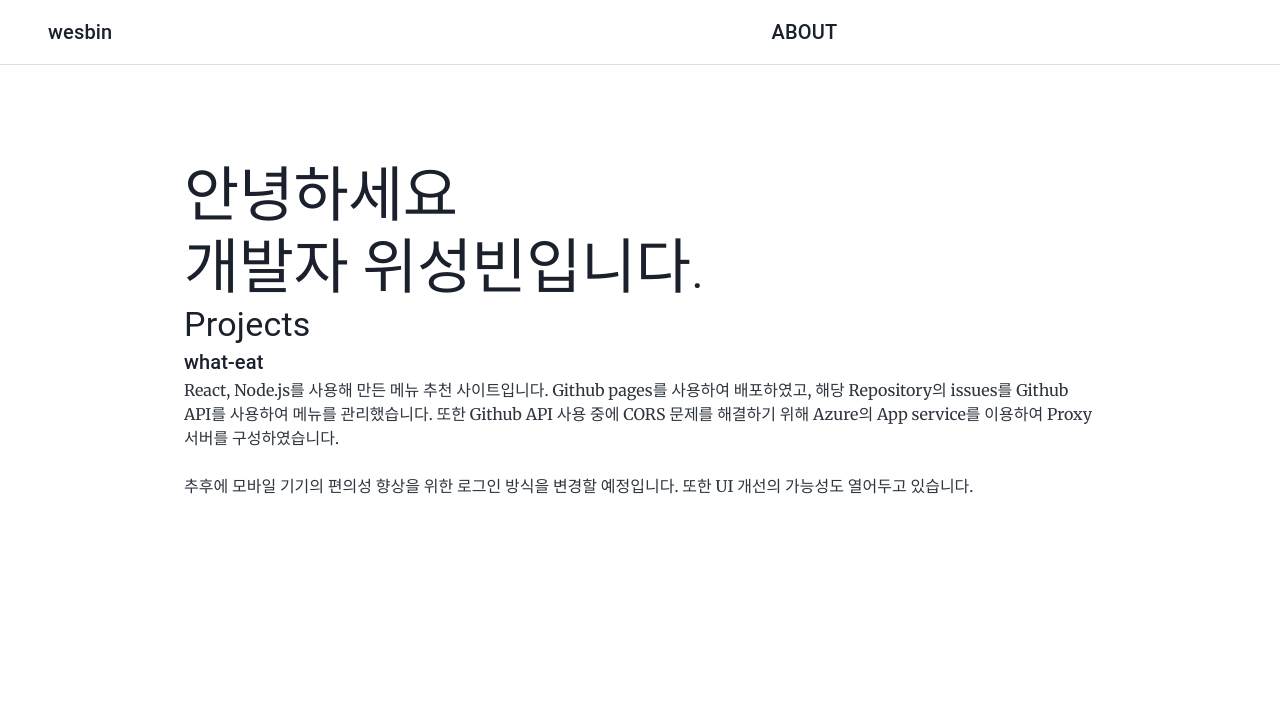
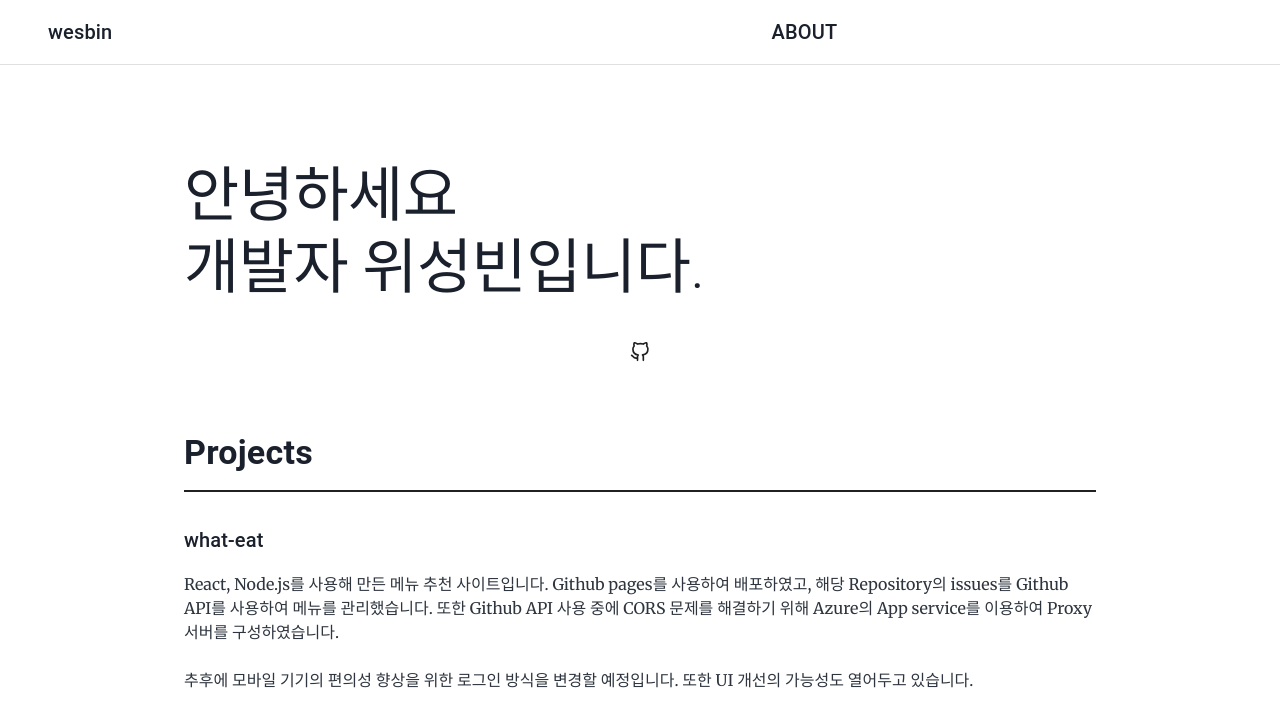
Before and after one commit to wesbin/wesbin.github.io, a Gatsby site: page /about in a window 1280 px wide. Built offline with nearby package versions, Linux system fonts and the light colour scheme; Gatsby itself is replaced by a stand-in of ours.

Commit message:
about 페이지 작성 중

```diff
--- a/src/components/main-list.js
+++ b/src/components/main-list.js
@@ -25,67 +25,6 @@
   },
   link: {
     'text-decoration': 'none'
-  },
-  root: {
-    display: 'flex',
-  },
-  appBar: {
-    zIndex: theme.zIndex.drawer + 1,
-    transition: theme.transitions.create(['width', 'margin'], {
-      easing: theme.transitions.easing.sharp,
-      duration: theme.transitions.duration.leavingScreen,
-    }),
-    borderBottom: `1px solid rgba(0, 0, 0, 0.12)`,
-    boxShadow: `none`
-  },
-  appBarShift: {
-    marginLeft: drawerWidth,
-    width: `calc(100% - ${drawerWidth}px)`,
-    transition: theme.transitions.create(['width', 'margin'], {
-      easing: theme.transitions.easing.sharp,
-      duration: theme.transitions.duration.enteringScreen,
-    }),
-  },
-  menuButton: {
-    marginRight: 36,
-  },
-  hide: {
-    display: 'none',
-  },
-  drawer: {
-    width: drawerWidth,
-    flexShrink: 0,
-    whiteSpace: 'nowrap',
-  },
-  drawerOpen: {
-    width: drawerWidth,
-    transition: theme.transitions.create('width', {
-      easing: theme.transitions.easing.sharp,
-      duration: theme.transitions.duration.enteringScreen,
-    }),
-  },
-  drawerClose: {
-    transition: theme.transitions.create('width', {
-      easing: theme.transitions.easing.sharp,
-      duration: theme.transitions.duration.leavingScreen,
-    }),
-    overflowX: 'hidden',
-    width: theme.spacing(7) + 1,
-    [theme.breakpoints.up('sm')]: {
-      width: theme.spacing(9) + 1,
-    },
-  },
-  toolbar: {
-    display: 'flex',
-    alignItems: 'center',
-    justifyContent: 'flex-end',
-    padding: theme.spacing(0, 1),
-    // necessary for content to be below app bar
-    ...theme.mixins.toolbar,
-  },
-  content: {
-    flexGrow: 1,
-    padding: theme.spacing(3),
   },
 }))
 
--- a/src/components/menu-bar.js
+++ b/src/components/menu-bar.js
@@ -11,14 +11,8 @@
 import {Link} from "gatsby"
 
 const useStyles = makeStyles((theme) => ({
-  paper: {
-    padding: theme.spacing(2),
-  },
   link: {
     'text-decoration': 'none'
-  },
-  root: {
-    display: 'flex',
   },
   appBar: {
     zIndex: theme.zIndex.drawer + 1,
--- a/src/templates/blog-about.js
+++ b/src/templates/blog-about.js
@@ -1,6 +1,6 @@
 import * as React from "react"
 import { graphql } from "gatsby"
-import {Box, Grid} from '@material-ui/core'
+import {Box, Grid, Button, Divider} from '@material-ui/core'
 import Container from "@material-ui/core/Container"
 import Typography from "@material-ui/core/Typography"
 import MenuBar from "../components/menu-bar"
@@ -8,79 +8,33 @@
 
 import {makeStyles} from "@material-ui/core"
 
-const drawerWidth = 240;
-
 const useStyles = makeStyles((theme) => ({
-  paper: {
-    padding: theme.spacing(2),
+  title: {
+    paddingTop: theme.spacing(10),
   },
-  titlePaper: {
-    paddingTop: 80
+  titleLink: {
+    paddingTop: theme.spacing(4)
   },
-  link: {
-    'text-decoration': 'none'
+  body: {
+    paddingTop: theme.spacing(8),
   },
-  root: {
-    display: 'flex',
+  subTitle: {
+    fontWeight: 'bold',
   },
-  appBar: {
-    zIndex: theme.zIndex.drawer + 1,
-    transition: theme.transitions.create(['width', 'margin'], {
-      easing: theme.transitions.easing.sharp,
-      duration: theme.transitions.duration.leavingScreen,
-    }),
-    borderBottom: `1px solid rgba(0, 0, 0, 0.12)`,
-    boxShadow: `none`
+  divider: {
+    background: 'rgba(0, 0, 0, 0.87)',
+    height: 2,
+    marginTop: theme.spacing(2)
   },
-  appBarShift: {
-    marginLeft: drawerWidth,
-    width: `calc(100% - ${drawerWidth}px)`,
-    transition: theme.transitions.create(['width', 'margin'], {
-      easing: theme.transitions.easing.sharp,
-      duration: theme.transitions.duration.enteringScreen,
-    }),
+  subBody: {
+    marginTop: theme.spacing(2)
   },
-  menuButton: {
-    marginRight: 36,
+  projects: {
+    marginTop: theme.spacing(2)
   },
-  hide: {
-    display: 'none',
-  },
-  drawer: {
-    width: drawerWidth,
-    flexShrink: 0,
-    whiteSpace: 'nowrap',
-  },
-  drawerOpen: {
-    width: drawerWidth,
-    transition: theme.transitions.create('width', {
-      easing: theme.transitions.easing.sharp,
-      duration: theme.transitions.duration.enteringScreen,
-    }),
-  },
-  drawerClose: {
-    transition: theme.transitions.create('width', {
-      easing: theme.transitions.easing.sharp,
-      duration: theme.transitions.duration.leavingScreen,
-    }),
-    overflowX: 'hidden',
-    width: theme.spacing(7) + 1,
-    [theme.breakpoints.up('sm')]: {
-      width: theme.spacing(9) + 1,
-    },
-  },
-  toolbar: {
-    display: 'flex',
-    alignItems: 'center',
-    justifyContent: 'flex-end',
-    padding: theme.spacing(0, 1),
-    // necessary for content to be below app bar
-    ...theme.mixins.toolbar,
-  },
-  content: {
-    flexGrow: 1,
-    padding: theme.spacing(3),
-  },
+  projectsBody: {
+    marginTop: theme.spacing(2)
+  }
 }))
 
 const BlogAbout = ({ data, location }) => {
@@ -105,33 +59,54 @@
                     direction={`column`}
               >
                 {/* Top #s */}
-                <Grid item
-                >
-                  <Paper className={classes.titlePaper}
-                         elevation={0}
-                         >
+                <Grid container
+                      direction={`column`}
+                      className={classes.title}>
+                  <Grid item>
+                    <Paper elevation={0}>
                       <Typography variant={`h2`}>
                         안녕하세요<br />
                         개발자 위성빈입니다.
                       </Typography>
-                    {/*<Typography variant={`h6`}>*/}
-                      {/*즐겁게 짠 코드 한줄이 누군가에게 즐거움을 안겨줄 때*/}
-                    {/*</Typography>*/}
                     </Paper>
+                  </Grid>
+                  <Grid container
+                        className={classes.titleLink}
+                        alignItems={'center'}
+                        direction={`column`}>
+                    <Grid item>
+                      <Button href="https://github.com/wesbin">
+                        <svg xmlns="http://www.w3.org/2000/svg" width="20" height="20" viewBox="0 0 24 24" fill="none" stroke="currentColor" strokeWidth="2" strokeLinecap="round" strokeLinejoin="round" className="" title="github">
+                          <path d="M9 19c-5 1.5-5-2.5-7-3m14 6v-3.87a3.37 3.37 0 0 0-.94-2.61c3.14-.35 6.44-1.54 6.44-7A5.44 5.44 0 0 0 20 4.77 5.07 5.07 0 0 0 19.91 1S18.73.65 16 2.48a13.38 13.38 0 0 0-7 0C6.27.65 5.09 1 5.09 1A5.07 5.07 0 0 0 5 4.77a5.44 5.44 0 0 0-1.5 3.78c0 5.42 3.3 6.61 6.44 7A3.37 3.37 0 0 0 9 18.13V22"></path>
+                        </svg>
+                      </Button>
+                    </Grid>
+                  </Grid>
                 </Grid>
                 {/* Top #e */}
                 {/* Body #s */}
-                <Grid container>
-                  <Typography variant={`h4`}>Projects</Typography>
-                  <Grid container>
+                <Grid container
+                      className={classes.body}
+                      direction={`column`}>
+                  <Typography variant={`h4`}
+                              className={classes.subTitle}>
+                    Projects
+                  </Typography>
+                  <Divider className={classes.divider}/>
+                  <Grid container
+                        className={classes.subBody}>
+                    <Grid container
+                          className={classes.projects}>
                       <Typography variant={'h6'}>what-eat</Typography>
-                    <Grid item>
+                      <Grid item
+                            className={classes.projectsBody}>
                         React, Node.js를 사용해 만든 메뉴 추천 사이트입니다.
                         Github pages를 사용하여 배포하였고, 해당 Repository의 issues를 Github API를 사용하여 메뉴를 관리했습니다.
                         또한 Github API 사용 중에 CORS 문제를 해결하기 위해 Azure의 App service를 이용하여 Proxy 서버를 구성하였습니다.
                         <br/>
                         <br/>
                         추후에 모바일 기기의 편의성 향상을 위한 로그인 방식을 변경할 예정입니다. 또한 UI 개선의 가능성도 열어두고 있습니다.
+                      </Grid>
                     </Grid>
                   </Grid>
                 </Grid>
```
Lines whose indentation alone changed are shown as unchanged.
